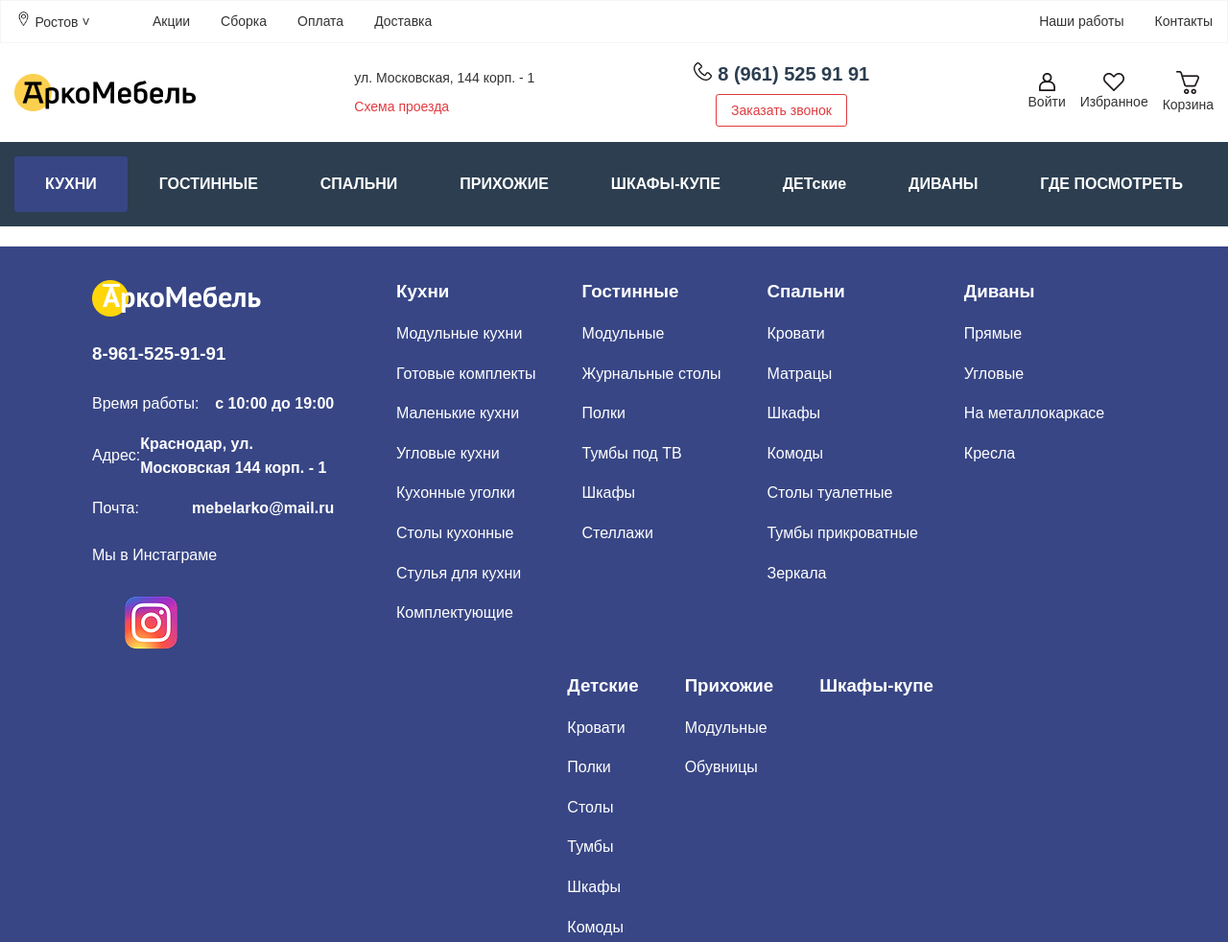
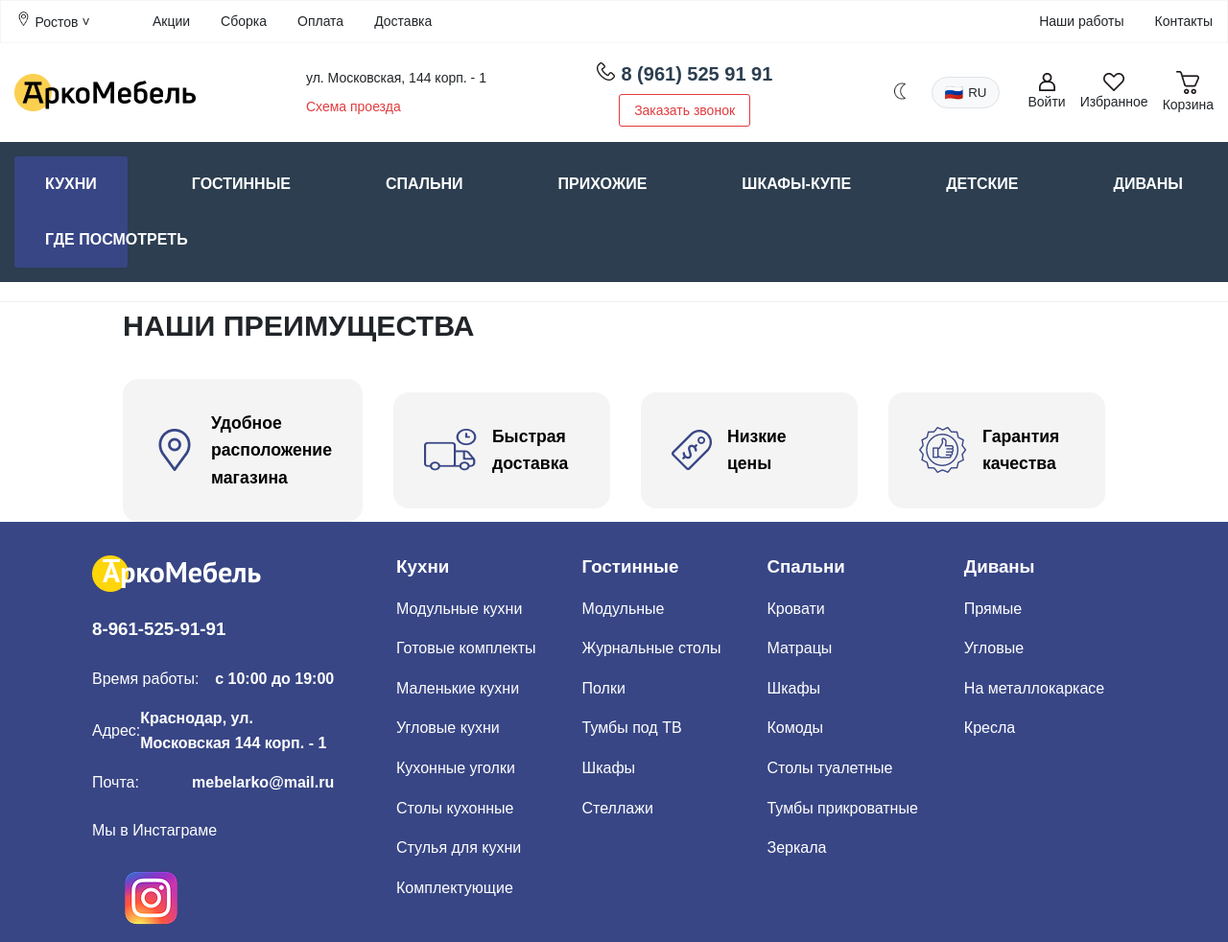
Before and after one commit to Nikita-Kvetko/curs, a website: page pages/home.html in a window 1280 px wide. Shown: the top 982 px of the page at 96% size. Drawn offline with Linux system fonts and the light colour scheme.

Commit message:
feat: add translation & team switch & section home

```diff
--- /dev/null
+++ b/js/i18n.js
@@ -0,0 +1,247 @@
+const translations = {
+    ru: {
+        'nav.kitchens': 'КУХНИ',
+        'nav.living_rooms': 'ГОСТИННЫЕ',
+        'nav.bedrooms': 'СПАЛЬНИ',
+        'nav.hallways': 'ПРИХОЖИЕ',
+        'nav.wardrobes': 'ШКАФЫ-КУПЕ',
+        'nav.children': 'ДЕТСКИЕ',
+        'nav.sofas': 'ДИВАНЫ',
+        'nav.where_to_see': 'ГДЕ ПОСМОТРЕТЬ',
+
+        'login.phone': 'Телефон',
+        'login.password': 'Пароль',
+        'login.submit': 'Войти',
+        'login.required': '*',
+
+        'register.phone': 'Телефон',
+        'register.email': 'Email',
+        'register.birthdate': 'Дата рождения',
+        'register.password': 'Пароль',
+        'register.password_confirm': 'Подтверждение пароля',
+        'register.lastname': 'Фамилия',
+        'register.firstname': 'Имя',
+        'register.middlename': 'Отчество',
+        'register.nickname': 'Никнейм',
+        'register.agreement': 'Я прочитал(а) и согласен(на) с',
+        'register.agreement_link': 'Соглашением пользователя',
+        'register.submit': 'Зарегистрироваться',
+        'register.password_auto': 'Сгенерировать автоматически',
+        'register.password_manual': 'Ввести самостоятельно',
+        'register.generate_nickname': 'Сгенерировать',
+
+        'accessibility.title': 'Настройки доступности',
+        'accessibility.font_size': 'Размер шрифта',
+        'accessibility.color_scheme': 'Цветовая схема',
+        'accessibility.images': 'Изображения',
+        'accessibility.show_images': 'Показывать изображения',
+        'accessibility.reset': 'Сбросить настройки',
+        'accessibility.normal': 'Обычный',
+        'accessibility.large': 'Большой',
+        'accessibility.x_large': 'Очень большой',
+        'accessibility.black_white': 'Черный на белом',
+        'accessibility.black_green': 'Черный на зеленом',
+        'accessibility.white_black': 'Белый на черном',
+        'accessibility.beige_brown': 'Бежевый с коричневым',
+        'accessibility.blue_darkblue': 'Голубой с синим',
+
+        'required': '*',
+        'error.required': 'Это поле обязательно для заполнения',
+        'error.email': 'Введите корректный email',
+        'error.phone': 'Введите корректный номер телефона РБ',
+        'error.age': 'Вам должно быть не менее 16 лет',
+        'error.password': 'Пароль должен содержать минимум 8 символов, но не более 20; должен включать в себя хотя бы: одну заглавную букву, одну строчную букву, одну цифру и один специальный символ',
+        'error.password_match': 'Пароли не совпадают',
+        'error.agreement': 'Необходимо принять соглашение'
+    },
+    en: {
+        'nav.kitchens': 'KITCHENS',
+        'nav.living_rooms': 'LIVING ROOMS',
+        'nav.bedrooms': 'BEDROOMS',
+        'nav.hallways': 'HALLWAYS',
+        'nav.wardrobes': 'WARDROBES',
+        'nav.children': 'CHILDREN\'S',
+        'nav.sofas': 'SOFAS',
+        'nav.where_to_see': 'WHERE TO SEE',
+
+        'login.phone': 'Phone',
+        'login.password': 'Password',
+        'login.submit': 'Login',
+        'login.required': '*',
+
+        'register.phone': 'Phone',
+        'register.email': 'Email',
+        'register.birthdate': 'Date of Birth',
+        'register.password': 'Password',
+        'register.password_confirm': 'Confirm Password',
+        'register.lastname': 'Last Name',
+        'register.firstname': 'First Name',
+        'register.middlename': 'Middle Name',
+        'register.nickname': 'Nickname',
+        'register.agreement': 'I have read and agree to the',
+        'register.agreement_link': 'User Agreement',
+        'register.submit': 'Register',
+        'register.password_auto': 'Generate automatically',
+        'register.password_manual': 'Enter manually',
+        'register.generate_nickname': 'Generate',
+
+        'accessibility.title': 'Accessibility Settings',
+        'accessibility.font_size': 'Font Size',
+        'accessibility.color_scheme': 'Color Scheme',
+        'accessibility.images': 'Images',
+        'accessibility.show_images': 'Show images',
+        'accessibility.reset': 'Reset settings',
+        'accessibility.normal': 'Normal',
+        'accessibility.large': 'Large',
+        'accessibility.x_large': 'Extra Large',
+        'accessibility.black_white': 'Black on white',
+        'accessibility.black_green': 'Black on green',
+        'accessibility.white_black': 'White on black',
+        'accessibility.beige_brown': 'Beige with brown',
+        'accessibility.blue_darkblue': 'Blue with dark blue',
+
+        'required': '*',
+        'error.required': 'This field is required',
+        'error.email': 'Please enter a valid email',
+        'error.phone': 'Please enter a valid Belarusian phone number',
+        'error.age': 'You must be at least 16 years old',
+        'error.password': 'Password must contain at least 8 characters, but no more than 20; must include at least: one uppercase letter, one lowercase letter, one number and one special character',
+        'error.password_match': 'Passwords do not match',
+        'error.agreement': 'You must accept the agreement'
+    },
+    de: {
+        'nav.kitchens': 'KÜCHEN',
+        'nav.living_rooms': 'WOHNZIMMER',
+        'nav.bedrooms': 'SCHLAFZIMMER',
+        'nav.hallways': 'DIELE',
+        'nav.wardrobes': 'KLEIDERSCHRÄNKE',
+        'nav.children': 'KINDERZIMMER',
+        'nav.sofas': 'SOFAS',
+        'nav.where_to_see': 'WO ZU SEHEN',
+
+        'login.phone': 'Telefon',
+        'login.password': 'Passwort',
+        'login.submit': 'Anmelden',
+        'login.required': '*',
+
+        'register.phone': 'Telefon',
+        'register.email': 'E-Mail',
+        'register.birthdate': 'Geburtsdatum',
+        'register.password': 'Passwort',
+        'register.password_confirm': 'Passwort bestätigen',
+        'register.lastname': 'Nachname',
+        'register.firstname': 'Vorname',
+        'register.middlename': 'Mittlerer Name',
+        'register.nickname': 'Spitzname',
+        'register.agreement': 'Ich habe die gelesen und stimme dem zu',
+        'register.agreement_link': 'Nutzungsvereinbarung',
+        'register.submit': 'Registrieren',
+        'register.password_auto': 'Automatisch generieren',
+        'register.password_manual': 'Manuell eingeben',
+        'register.generate_nickname': 'Generieren',
+
+        'accessibility.title': 'Barrierefreiheit Einstellungen',
+        'accessibility.font_size': 'Schriftgröße',
+        'accessibility.color_scheme': 'Farbschema',
+        'accessibility.images': 'Bilder',
+        'accessibility.show_images': 'Bilder anzeigen',
+        'accessibility.reset': 'Einstellungen zurücksetzen',
+        'accessibility.normal': 'Normal',
+        'accessibility.large': 'Groß',
+        'accessibility.x_large': 'Sehr groß',
+        'accessibility.black_white': 'Schwarz auf weiß',
+        'accessibility.black_green': 'Schwarz auf grün',
+        'accessibility.white_black': 'Weiß auf schwarz',
+        'accessibility.beige_brown': 'Beige mit braun',
+        'accessibility.blue_darkblue': 'Blau mit dunkelblau',
+
+        'required': '*',
+        'error.required': 'Dieses Feld ist erforderlich',
+        'error.email': 'Bitte geben Sie eine gültige E-Mail-Adresse ein',
+        'error.phone': 'Bitte geben Sie eine gültige belarussische Telefonnummer ein',
+        'error.age': 'Sie müssen mindestens 16 Jahre alt sein',
+        'error.password': 'Das Passwort muss mindestens 8 Zeichen lang sein, aber nicht mehr als 20; muss mindestens enthalten: einen Großbuchstaben, einen Kleinbuchstaben, eine Zahl und ein Sonderzeichen',
+        'error.password_match': 'Passwörter stimmen nicht überein',
+        'error.agreement': 'Sie müssen die Vereinbarung akzeptieren'
+    }
+};
+
+class I18n {
+    constructor() {
+        this.currentLang = localStorage.getItem('language') || 'ru';
+        this.init();
+    }
+
+    init() {
+        this.loadLanguage(this.currentLang);
+        this.setupEventListeners();
+    }
+
+    loadLanguage(lang) {
+        this.currentLang = lang;
+        localStorage.setItem('language', lang);
+
+        this.updatePageText();
+        this.updateLanguageSelector(lang);
+
+        document.documentElement.lang = lang;
+    }
+
+    updatePageText() {
+        const elements = document.querySelectorAll('[data-i18n]');
+
+        elements.forEach(element => {
+            const key = element.getAttribute('data-i18n');
+            const translation = this.translate(key);
+
+            if (translation) {
+                if (element.tagName === 'INPUT' || element.tagName === 'TEXTAREA') {
+                    element.placeholder = translation;
+                } else {
+                    element.textContent = translation;
+                }
+            }
+        });
+    }
+
+    updateLanguageSelector(lang) {
+        const toggle = document.getElementById('language-toggle');
+        if (toggle) {
+            const flag = toggle.querySelector('.language-flag');
+            const code = toggle.querySelector('.language-code');
+
+            switch(lang) {
+                case 'ru':
+                    flag.textContent = '🇷🇺';
+                    code.textContent = 'RU';
+                    break;
+                case 'en':
+                    flag.textContent = '🇺🇸';
+                    code.textContent = 'EN';
+                    break;
+                case 'de':
+                    flag.textContent = '🇩🇪';
+                    code.textContent = 'DE';
+                    break;
+            }
+        }
+    }
+
+    translate(key) {
+        return translations[this.currentLang]?.[key] || key;
+    }
+
+    setupEventListeners() {
+        const languageOptions = document.querySelectorAll('.language-option');
+        languageOptions.forEach(option => {
+            option.addEventListener('click', (e) => {
+                const lang = e.target.getAttribute('data-lang');
+                this.loadLanguage(lang);
+            });
+        });
+    }
+}
+
+document.addEventListener('DOMContentLoaded', function() {
+    window.i18n = new I18n();
+});
--- a/js/register.js
+++ b/js/register.js
@@ -352,11 +352,11 @@
         const passwordField = document.getElementById('reg-password');
         if (passwordField) {
             if (metRequirements === totalRequirements) {
-                passwordField.style.borderColor = '#28a745'; // зеленый
+                passwordField.style.borderColor = '#28a745';
             } else if (metRequirements >= totalRequirements / 2) {
-                passwordField.style.borderColor = '#ffc107'; // желтый
+                passwordField.style.borderColor = '#ffc107';
             } else {
-                passwordField.style.borderColor = '#dc3545'; // красный
+                passwordField.style.borderColor = '#dc3545';
             }
         }
     }
--- /dev/null
+++ b/js/theme.js
@@ -0,0 +1,60 @@
+class ThemeManager {
+    constructor() {
+        this.currentTheme = localStorage.getItem('theme') || 'light';
+        this.init();
+    }
+
+    init() {
+        this.applyTheme(this.currentTheme);
+        this.setupEventListeners();
+    }
+
+    applyTheme(theme) {
+        this.currentTheme = theme;
+
+        document.body.classList.remove('light', 'dark');
+
+        if (theme === 'dark') {
+            document.body.classList.add('dark');
+        } else {
+            document.body.classList.add('light');
+        }
+
+        localStorage.setItem('theme', theme);
+
+        this.updateThemeIcon(theme);
+    }
+
+    toggleTheme() {
+        const newTheme = this.currentTheme === 'light' ? 'dark' : 'light';
+        this.applyTheme(newTheme);
+    }
+
+    updateThemeIcon(theme) {
+        const toggleBtn = document.getElementById('theme-toggle');
+        if (toggleBtn) {
+            const icon = toggleBtn.querySelector('img');
+            if (icon) {
+                icon.src = theme === 'light' ? '../img/moon.png' : '../img/sun.png';
+                icon.alt = theme === 'light' ? 'Темная тема' : 'Светлая тема';
+            }
+        }
+    }
+
+    setupEventListeners() {
+        const themeToggle = document.getElementById('theme-toggle');
+        if (themeToggle) {
+            themeToggle.addEventListener('click', () => {
+                this.toggleTheme();
+            });
+        }
+    }
+
+    resetTheme() {
+        this.applyTheme('light');
+    }
+}
+
+document.addEventListener('DOMContentLoaded', function() {
+    window.themeManager = new ThemeManager();
+});
--- a/pages/home.html
+++ b/pages/home.html
@@ -9,6 +9,7 @@
     <link rel="stylesheet" href="../styles/global.css">
     <link rel="stylesheet" href="../styles/footer.css">
     <link rel="stylesheet" href="../styles/accessibility.css">
+    <link rel="stylesheet" href="../styles/theme.css">
 </head>
 <body>
     <header>
@@ -43,6 +44,23 @@
                 </div>
 
                 <div class="user-actions">
+                    <div class="header-controls">
+                        <button id="theme-toggle" class="theme-toggle" title="Сменить тему">
+                            <img src="../img/sun.png" alt="Светлая тема" class="theme-icon light-icon">
+                            <img src="../img/moon.png" alt="Темная тема" class="theme-icon dark-icon">
+                        </button>
+                        <div class="language-selector">
+                            <button id="language-toggle" class="language-toggle" title="Сменить язык">
+                                <span class="language-flag">🇷🇺</span>
+                                <span class="language-code">RU</span>
+                            </button>
+                            <div class="language-dropdown">
+                                <button class="language-option" data-lang="ru">🇷🇺 Русский</button>
+                                <button class="language-option" data-lang="en">🇺🇸 English</button>
+                                <button class="language-option" data-lang="de">🇩🇪 Deutsch</button>
+                            </div>
+                        </div>
+                    </div>
                     <a href="#" class="login-btn"><img src="../img/login.png" alt="login"> Войти</a>
                     <a href="#" class="favorites"><img src="../img/favorites.png" alt="favorites">Избранное</a>
                     <a href="#" class="cart"><img src="../img/cart.png" alt="cart">Корзина</a>
@@ -53,14 +71,14 @@
             <div class="container">
                 <ul class="nav-menu">
                     <div class="highlight"></div>
-                    <li><a href="#">КУХНИ</a></li>
-                    <li><a href="#">ГОСТИННЫЕ</a></li>
-                    <li><a href="#">СПАЛЬНИ</a></li>
-                    <li><a href="#">ПРИХОЖИЕ</a></li>
-                    <li><a href="#">ШКАФЫ-КУПЕ</a></li>
-                    <li><a href="#">ДЕТские</a></li>
-                    <li><a href="#">ДИВАНЫ</a></li>
-                    <li><a href="#">ГДЕ ПОСМОТРЕТЬ</a></li>
+                    <li><a href="#" data-i18n="nav.kitchens">КУХНИ</a></li>
+                    <li><a href="#" data-i18n="nav.living_rooms">ГОСТИННЫЕ</a></li>
+                    <li><a href="#" data-i18n="nav.bedrooms">СПАЛЬНИ</a></li>
+                    <li><a href="#" data-i18n="nav.hallways">ПРИХОЖИЕ</a></li>
+                    <li><a href="#" data-i18n="nav.wardrobes">ШКАФЫ-КУПЕ</a></li>
+                    <li><a href="#" data-i18n="nav.children">ДЕТСКИЕ</a></li>
+                    <li><a href="#" data-i18n="nav.sofas">ДИВАНЫ</a></li>
+                    <li><a href="#" data-i18n="nav.where_to_see">ГДЕ ПОСМОТРЕТЬ</a></li>
                 </ul>
             </div>
         </nav>
@@ -124,6 +142,29 @@
         </div>
     </div>
 
+    <main>
+        <section class="advantages">
+            <h2>НАШИ ПРЕИМУЩЕСТВА</h2>
+            <div class="advantages-blocks">
+                <div class="advantages-block">
+                    <img src="../img/advantages-img1.png" alt="advantages-img1">
+                    <b>Удобное расположение магазина</b>
+                </div>
+                <div class="advantages-block">
+                    <img src="../img/advantages-img2.png" alt="advantages-img2">
+                    <b>Быстрая доставка</b>
+                </div>
+                <div class="advantages-block">
+                    <img src="../img/advantages-img3.png" alt="advantages-img3">
+                    <b>Низкие цены</b>
+                </div>
+                <div class="advantages-block">
+                    <img src="../img/advantages-img4.png" alt="advantages-img4">
+                    <b>Гарантия качества</b>
+                </div>
+            </div>
+        </section>
+    </main>
 
     <footer>
         <div class="footer-top">
@@ -224,6 +265,8 @@
     </footer>
     <script src="../js/user-menu.js"></script>
     <script src="../js/accessibility.js"></script>
+    <script src="../js/i18n.js"></script>
+    <script src="../js/theme.js"></script>
     <script>
         const menu = document.querySelector(".nav-menu");
         const highlight = document.querySelector(".highlight");
--- a/styles/home.css
+++ b/styles/home.css
@@ -0,0 +1,37 @@
+.advantages{
+    display: flex;
+    justify-content: center;
+    align-items: start;
+    flex-direction: column;
+    max-width: 1920px;
+    width: 80%;
+    gap: 2rem;
+}
+
+.advantages h2{
+    font-size: 1.9em;
+}
+
+.advantages-blocks{
+    display: flex;
+    justify-content: space-around;
+    align-items: center;
+    gap: 2rem;
+    width: 100%;
+}
+
+.advantages-block{
+    width: 25%;
+    display: flex;
+    justify-content: center;
+    gap: 1rem;
+    align-items: center;
+    background: #F4F4F4;
+    border-radius: 1rem;
+    padding: 2rem;
+}
+
+.advantages-block b{
+    font-size: 1.1em;
+    color: #000;
+}
--- /dev/null
+++ b/styles/theme.css
@@ -0,0 +1,240 @@
+body {
+    --bg-primary: #ffffff;
+    --bg-secondary: #f8f9fa;
+    --text-primary: #212529;
+    --text-secondary: #6c757d;
+    --border-color: #dee2e6;
+    --accent-color: #007bff;
+    --header-bg: #ffffff;
+    --footer-bg: #343a40;
+    --footer-text: #ffffff;
+
+    background-color: var(--bg-primary);
+    color: var(--text-primary);
+    transition: background-color 0.3s ease, color 0.3s ease;
+}
+
+body.dark {
+    --bg-primary: #121212;
+    --bg-secondary: #1e1e1e;
+    --text-primary: #e0e0e0;
+    --text-secondary: #a0a0a0;
+    --border-color: #424242;
+    --accent-color: #4dabf7;
+    --header-bg: #1a1a1a;
+    --footer-bg: #212121;
+    --footer-text: #e0e0e0;
+}
+
+body.dark header {
+    background-color: var(--header-bg);
+    box-shadow: 0 2px 4px rgba(0,0,0,0.1);
+}
+
+body.dark footer {
+    background-color: var(--footer-bg);
+    color: var(--footer-text);
+}
+
+.auth-container {
+    background-color: var(--bg-primary);
+    border: 1px solid var(--border-color);
+}
+
+.form-group input,
+.form-group select,
+.form-group textarea {
+    background-color: var(--bg-primary);
+    color: var(--text-primary);
+    border: 1px solid var(--border-color);
+}
+
+.form-group input:focus,
+.form-group select:focus,
+.form-group textarea:focus {
+    border-color: var(--accent-color);
+}
+
+.submit-btn {
+    background-color: var(--accent-color);
+    color: white;
+}
+
+.theme-toggle {
+    background: none;
+    border: none;
+    cursor: pointer;
+    padding: 8px;
+    border-radius: 50%;
+    transition: background-color 0.3s;
+    margin-right: 10px;
+}
+
+.theme-toggle:hover {
+    background-color: var(--bg-secondary);
+}
+
+.theme-icon {
+    width: 20px;
+    height: 20px;
+    transition: opacity 0.3s;
+}
+
+.light-icon {
+    display: inline-block;
+}
+
+.dark-icon {
+    display: none;
+}
+
+body.dark .light-icon {
+    display: none;
+}
+
+body.dark .dark-icon {
+    display: inline-block;
+}
+
+.language-selector {
+    position: relative;
+    display: inline-block;
+    margin-right: 15px;
+}
+
+.language-toggle {
+    background: none;
+    border: 1px solid var(--border-color);
+    cursor: pointer;
+    padding: 6px 12px;
+    border-radius: 20px;
+    display: flex;
+    align-items: center;
+    gap: 5px;
+    background-color: var(--bg-secondary);
+    color: var(--text-primary);
+}
+
+.language-flag {
+    font-size: 16px;
+}
+
+.language-code {
+    font-weight: 500;
+}
+
+.language-dropdown {
+    display: none;
+    position: absolute;
+    top: 100%;
+    right: 0;
+    background-color: var(--bg-primary);
+    border: 1px solid var(--border-color);
+    border-radius: 4px;
+    box-shadow: 0 2px 8px rgba(0,0,0,0.1);
+    z-index: 1000;
+    min-width: 120px;
+}
+
+.language-selector:hover .language-dropdown {
+    display: block;
+}
+
+.language-option {
+    display: block;
+    width: 100%;
+    padding: 8px 12px;
+    background: none;
+    border: none;
+    text-align: left;
+    cursor: pointer;
+    color: var(--text-primary);
+    transition: background-color 0.2s;
+}
+
+.language-option:hover {
+    background-color: var(--bg-secondary);
+}
+
+.header-controls {
+    display: flex;
+    align-items: center;
+    gap: 5px;
+}
+
+body.dark .nav-menu a {
+    color: var(--text-primary);
+}
+
+body.dark .nav-menu a:hover {
+    color: var(--accent-color);
+}
+
+body.dark .top-nav {
+    background-color: var(--bg-secondary);
+    border-bottom: 1px solid var(--border-color);
+}
+
+body.dark .top-nav a {
+    color: var(--text-primary);
+}
+
+body.dark .top-nav a:hover {
+    color: var(--accent-color);
+}
+
+body.dark .store-info p,
+body.dark .scheme-link,
+body.dark .phone,
+body.dark .callback-btn {
+    color: var(--text-primary);
+}
+
+body.dark .login-btn,
+body.dark .favorites,
+body.dark .cart {
+    color: var(--text-primary);
+}
+
+body.dark .login-btn:hover,
+body.dark .favorites:hover,
+body.dark .cart:hover {
+    color: var(--accent-color);
+}
+
+body.dark .tab-btn {
+    background-color: var(--bg-secondary);
+    color: var(--text-primary);
+}
+
+body.dark .tab-btn.active {
+    background-color: var(--accent-color);
+    color: white;
+}
+
+body.dark .tab-btn:hover {
+    background-color: var(--border-color);
+}
+
+body.dark .generate-btn {
+    background-color: var(--accent-color);
+    color: white;
+}
+
+body.dark .generate-btn:hover {
+    background-color: #0056b3;
+}
+
+body.dark .checkbox-label a {
+    color: var(--accent-color);
+}
+
+@media (max-width: 768px) {
+    .header-controls {
+        margin-bottom: 10px;
+    }
+
+    .language-dropdown {
+        right: -50%;
+    }
+}
```
Also changed, not shown: js/accessibility.js (+8 -0 lines), img/advantages-img1.png (added), img/advantages-img2.png (added), img/advantages-img3.png (added), img/advantages-img4.png (added), img/moon.png (added), img/sun.png (added).
